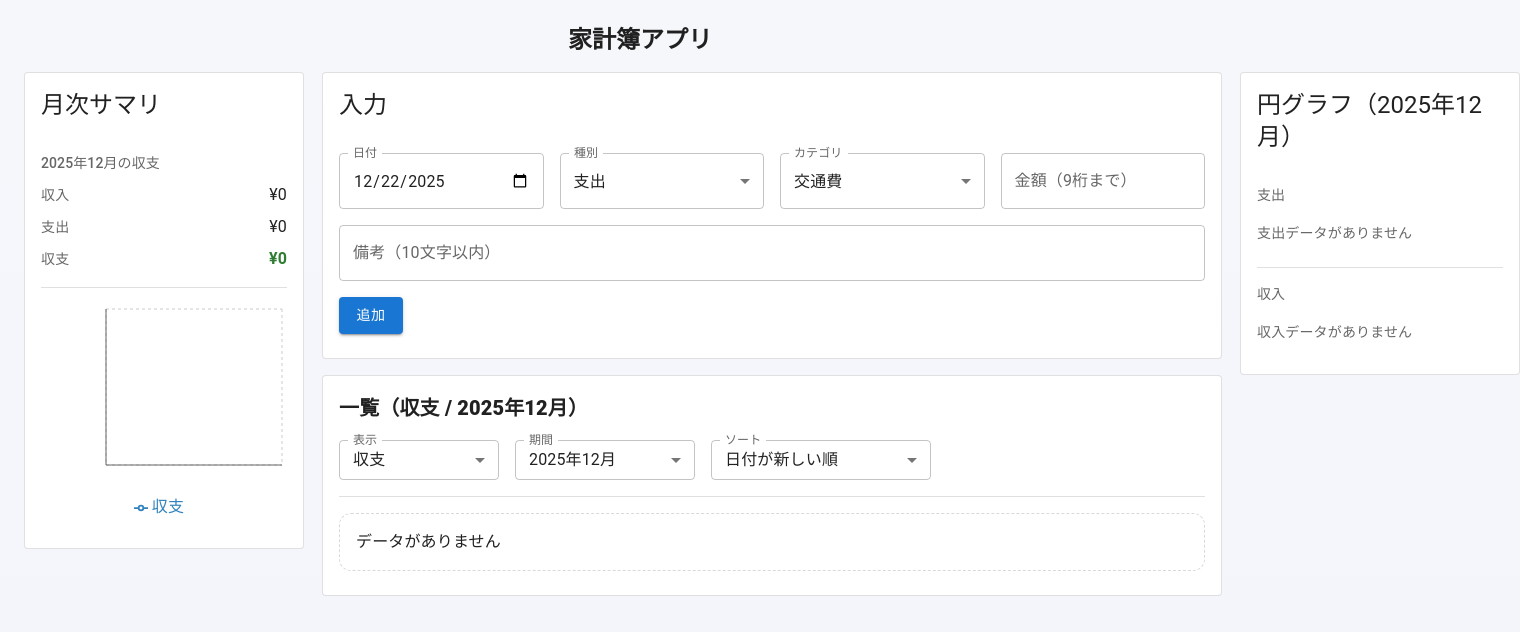
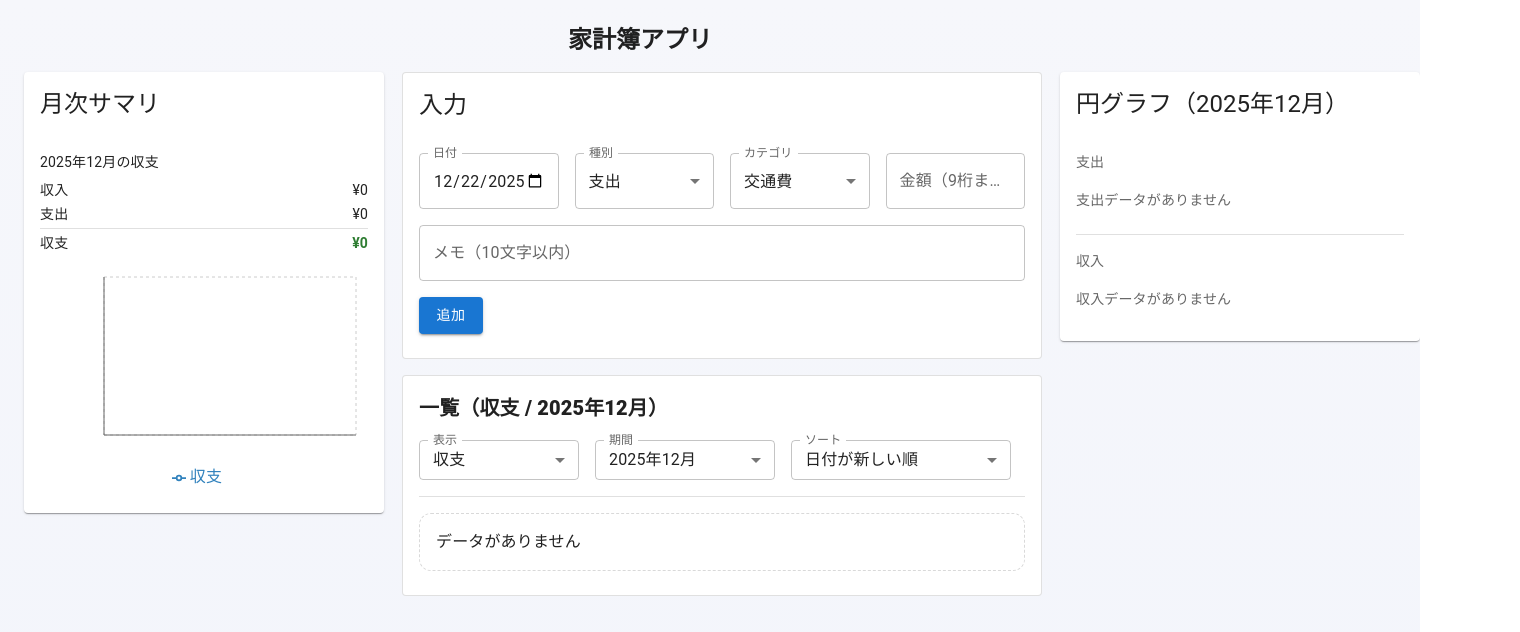
Before and after one commit to shinshinshintaro/household_app, a React (Vite) app: page / in a window 1280 px wide. Shown: the top 632 px of the page, 1520 px wide, since content can reach past the window. Built offline with nearby package versions, Linux system fonts and the light colour scheme.

Commit message:
12272113レイアウト調整

```diff
--- a/src/features/PiePanel.tsx
+++ b/src/features/PiePanel.tsx
@@ -20,7 +20,7 @@ export const hoverLift = {
 
 export function PiePanel({ periodLabel, expensePieData, expenseTotal, incomePieData, incomeTotal }: Props) {
   return (
-    <Card variant="outlined" sx={hoverLift}>
+    <Card sx={{ width: '100%', ...hoverLift }}>
       <CardHeader title={`円グラフ（${periodLabel}）`} />
 
       <CardContent>
--- a/src/features/dashboard/EntryForm.tsx
+++ b/src/features/dashboard/EntryForm.tsx
@@ -119,7 +119,7 @@ export function EntryForm({
           </Stack>
 
           <TextField
-            label={`備考（${MEMO_MAX}文字以内）`}
+            label={`メモ（${MEMO_MAX}文字以内）`}
             value={draft.memo}
             onChange={e =>
               setDraft(prev => ({ ...prev, memo: e.target.value }))
--- a/src/features/dashboard/MonthlySummary.tsx
+++ b/src/features/dashboard/MonthlySummary.tsx
@@ -22,6 +22,7 @@ type Props = {
 }
 
 const yen = (n: number) => `¥${n.toLocaleString()}`
+
 export const hoverLift = {
   transition: 'transform 160ms ease, box-shadow 160ms ease',
   '&:hover': {
@@ -46,56 +47,76 @@ export const MonthlySummaryCard = ({
     [monthly],
   )
 
+  // ✅ Y軸のラベルが何桁になっても見切れないように、最大値から幅を動的に計算
+  const yAxisWidth = useMemo(() => {
+    if (chartData.length === 0) return 56
+
+    const maxAbs = Math.max(...chartData.map(d => Math.abs(d.balance ?? 0)))
+    const label = yen(maxAbs) // 例: "¥1,234,567"
+    // だいたい「1文字=8px」くらいで見積もって余白を足す
+    return Math.max(56, label.length * 8 + 12)
+  }, [chartData])
+
   return (
-    <Card variant="outlined" sx={hoverLift}>
+    <Card sx={{ width: '100%', ...hoverLift }}>
       <CardHeader title="月次サマリ" />
-
       <CardContent>
-        <Stack spacing={2}>
-          <Box>
-            <Typography variant="subtitle2" color="text.secondary">
+        <Typography variant="body2" sx={{ mb: 1 }}>
           {formatMonthJP(titleMonthKey)}の収支
         </Typography>
 
-            <Stack spacing={1} sx={{ mt: 1 }}>
-              <Stack direction="row" justifyContent="space-between" alignItems="center">
-                <Typography variant="body2" color="text.secondary">収入</Typography>
-                <Typography variant="body1">{yen(income)}</Typography>
+        <Stack spacing={0.5} sx={{ mb: 2 }}>
+          <Stack direction="row" justifyContent="space-between">
+            <Typography variant="body2">収入</Typography>
+            <Typography variant="body2">{yen(income)}</Typography>
+          </Stack>
+          <Stack direction="row" justifyContent="space-between">
+            <Typography variant="body2">支出</Typography>
+            <Typography variant="body2">{yen(expense)}</Typography>
           </Stack>
 
-              <Stack direction="row" justifyContent="space-between" alignItems="center">
-                <Typography variant="body2" color="text.secondary">支出</Typography>
-                <Typography variant="body1">{yen(expense)}</Typography>
-              </Stack>
+          <Divider sx={{ my: 0.5 }} />
 
-              <Stack direction="row" justifyContent="space-between" alignItems="center">
-                <Typography variant="body2" color="text.secondary">収支</Typography>
+          <Stack direction="row" justifyContent="space-between">
+            <Typography variant="body2">収支</Typography>
             <Typography
-                  variant="body1"
-                  sx={{ fontWeight: 700 }}
-                  color={balance >= 0 ? 'success.main' : 'error.main'}
+              variant="body2"
+              sx={{
+                fontWeight: 700,
+                color: balance >= 0 ? 'success.main' : 'error.main',
+              }}
             >
               {yen(balance)}
             </Typography>
           </Stack>
         </Stack>
-          </Box>
-
-          <Divider />
 
         <Box sx={{ width: '100%', height: 220 }}>
           <ResponsiveContainer width="100%" height="100%">
-              <LineChart data={chartData}>
+            <LineChart
+              data={chartData}
+              margin={{ top: 8, right: 12, left: 8, bottom: 0 }}
+            >
               <CartesianGrid strokeDasharray="3 3" />
               <XAxis dataKey="month" />
-                <YAxis tickFormatter={(v: number) => yen(Number(v))} />
-                <Tooltip formatter={(v: unknown) => yen(Number(v))} />
+              <YAxis
+                width={yAxisWidth}
+                tickFormatter={v => yen(Number(v))}
+              />
+              <Tooltip formatter={v => yen(Number(v))} />
               <Legend />
-                <Line type="monotone" dataKey="balance" name="収支" dot={false} strokeWidth={2} />
+
+              {/* ✅ 直線にする：type="linear"（monotone を使わない） */}
+              <Line
+                type="linear"
+                dataKey="balance"
+                name="収支"
+                strokeWidth={2}
+                dot={true}
+              />
             </LineChart>
           </ResponsiveContainer>
         </Box>
-        </Stack>
       </CardContent>
     </Card>
   )
--- a/src/hooks/useAccounts.ts
+++ b/src/hooks/useAccounts.ts
@@ -28,12 +28,12 @@ const parseAmount = (amount: string): number | null => {
   return Number(n)
 }
 
-// 備考バリデーション（共通）
+// メモバリデーション（共通）
 const MEMO_MAX = 10
 
 const validateMemo = (memo: string) => {
   if (memo.length > MEMO_MAX) {
-    alert(`備考は${MEMO_MAX}文字以内で入力してください`)
+    alert(`メモは${MEMO_MAX}文字以内で入力してください`)
     return false
   }
   return true
--- a/src/index.css
+++ b/src/index.css
@@ -42,7 +42,7 @@ body {
    ========================= */
 .homeGrid {
   display: grid;
-  grid-template-columns: 280px minmax(900px, 1fr) 280px;
+  grid-template-columns: minmax(360px, 1fr) minmax(640px, 2fr) minmax(360px, 1fr);
   gap: 18px;
   align-items: start;
 }
--- a/src/pages/Home.tsx
+++ b/src/pages/Home.tsx
@@ -122,7 +122,7 @@ export const Home = () => {
   const modeLabel = viewMode === 'BALANCE' ? '収支' : viewMode === 'INCOME' ? '収入' : '支出'
 
   return (
-    <Container maxWidth={false} sx={{ py: 3, maxWidth: 1500, mx: 'auto' }}>
+    <Container maxWidth={false} sx={{width: '100%',px: { xs: 2, sm: 3 },py: 3,}}>
       <Stack spacing={2}>
         <Typography variant="h5" fontWeight={700} textAlign="center">
           <FadeIn delay={500}>家計簿アプリ</FadeIn>
```
Lines whose indentation alone changed are shown as unchanged.
